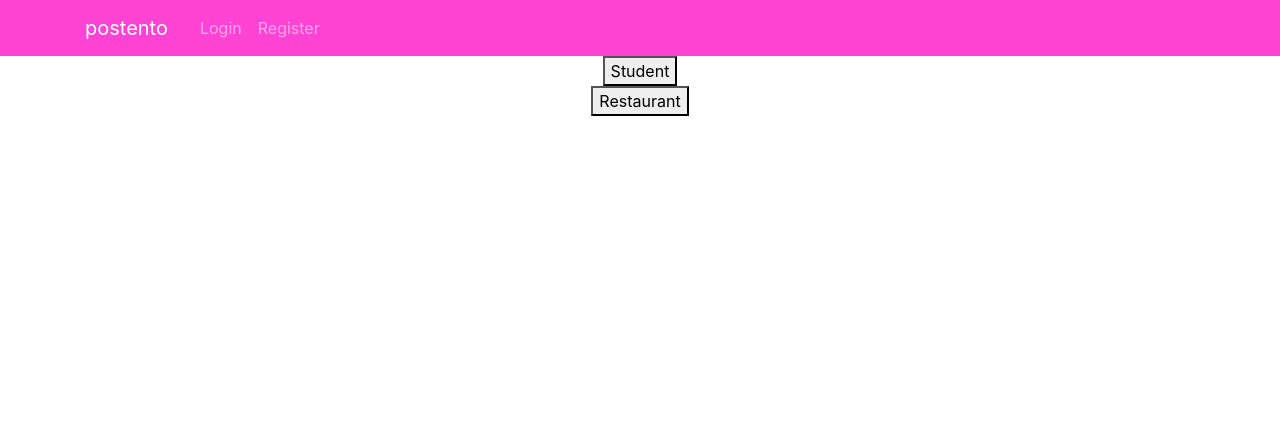
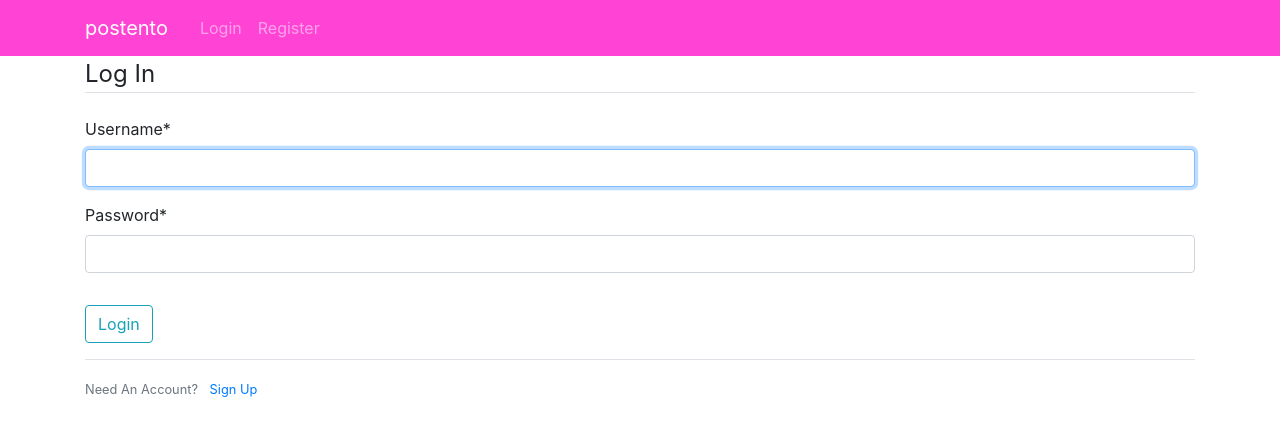
Before and after one commit to Jeanna-Joseph/iwFall2019, a Django app: page /login/ in a window 1280 px wide. Shown: the top 436 px of the page. Run offline with Django 3.2, Linux system fonts and the light colour scheme; some libraries are stand-ins or nearby versions.

Commit message:
commit changes

```diff
--- a/app/templates/app/login.html
+++ b/app/templates/app/login.html
@@ -1,15 +1,21 @@
 {% extends "app/base.html" %}
+{% load crispy_forms_tags %}
 {% block content %}
      <div class="content-section">
-       <div id="formbox">
-       <form action={% url 'student-login' %}>
-	 <button>Student</button>
-       </form>
-       </div>
-       <div id="formbox">
-       <form action={% url 'restaurant-login' %}>
-         <button>Restaurant</button>
-       </form>
-       </div>
+         <form method="POST" enctype="multipart/form-data">
+	   {% csrf_token %}
+	   <fieldset class="form-group">
+	     <legend class="border-bottom mb-4">Log In</legend>
+	     {{ form|crispy }}
+	   </fieldset>
+	   <div class="form-group">
+	     <button class="btn btn-outline-info" type="submit">Login</button>
+	   </div>
+	 </form>
+	 <div class="border-top pt-3">
+	     <small class="text-muted">
+	       Need An Account? <a class="ml-2" href="{% url 'register' %}">Sign Up</a>
+             </small>
+	 </div>
      </div>
 {% endblock content %}
--- a/app/urls.py
+++ b/app/urls.py
@@ -7,9 +7,7 @@ urlpatterns = [
     path('register/', views.register, name='register'),
     path('student-registration/', views.studentregister, name='student-registration'),
     path('restaurant-registration/', views.restaurantregister, name='restaurant-registration'),
-    path('login/', views.login, name='login'),
-    path('restaurant-login/', auth_views.LoginView.as_view(template_name='app/restaurantlogin.html'), name='restaurant-login'),
-    path('student-login/', auth_views.LoginView.as_view(template_name='app/studentlogin.html'), name='student-login'),
+    path('login/', auth_views.LoginView.as_view(redirect_authenticated_user=True, template_name='app/login.html'), name='login'),
     path('logout/', auth_views.LogoutView.as_view(template_name='app/logout.html'), name='logout'),
     path('student/', views.studenthome, name='student-home'),
 #    path('studentsubmission/', views.studentsubmission, name='student-submission'),
--- a/app/views.py
+++ b/app/views.py
@@ -1,11 +1,9 @@
 from django.shortcuts import render, redirect, render_to_response
 from django.http import HttpResponse
-from django.contrib.auth import get_user_model
 from django.contrib import messages
+from django.contrib.auth.decorators import login_required
 from .forms import *
 from .models import *
-
-User = get_user_model()
 
 # Create your views here.
 def home(request):
@@ -19,8 +17,11 @@ def home(request):
 def studenthome(request):
     if request.user.is_authenticated:
         student = request.user.is_student
+        if (student == False):
+            return redirect('restaurant-home')
     else:
         student = False
+        return redirect('home')
 
     context = {
         'postPostings': RestaurantPostPosting.objects.all(),
@@ -34,6 +35,7 @@ def studenthome(request):
 def register(request):
     if request.user.is_authenticated:
         student = request.user.is_student
+        return redirect('homepage')
     else:
         student = False
     return render(request, 'app/register.html', {'loggedIn': request.user.is_authenticated, 'student': student})
@@ -41,6 +43,7 @@ def register(request):
 def studentregister(request):
     if request.user.is_authenticated:
         student = request.user.is_student
+        return redirect('homepage')
     else:
         student = False
 
@@ -70,6 +73,7 @@ def studentregister(request):
 def restaurantregister(request):
     if request.user.is_authenticated:
         student = request.user.is_student
+        return redirect('homepage')
     else:
         student = False
 
@@ -99,24 +103,13 @@ def restaurantregister(request):
 def login(request):
     if request.user.is_authenticated:
         student = request.user.is_student
+        if (student == True):
+            return redirect('student-home')
+        else:
+            return redirect('restaurant-home')
     else:
-        student = 0
-
+        student = False
     return render(request, 'app/login.html', {'loggedIn': request.user.is_authenticated, 'student': student})
-
-def studentlogin(request):
-    if request.user.is_authenticated:
-        student = request.user.is_student
-    else:
-        student = 0
-    return render(request, 'app/studentlogin.html', {'loggedIn': request.user.is_authenticated, 'student': student})
-
-def restaurantlogin(request):
-    if request.user.is_authenticated:
-        student = request.user.is_student
-    else:
-        student = 0
-    return render(request, 'app/restaurantlogin.html', {'loggedIn': request.user.is_authenticated, 'student': student})
 
 def homepage(request):
     if request.user.is_authenticated:
@@ -128,13 +121,18 @@ def homepage(request):
 def restauranthome(request):
     if request.user.is_authenticated:
         student = request.user.is_student
+        if (student == True):
+            return redirect('student-home')
     else:
-        student = 0
+        return redirect('home')
 
     return render(request, 'app/restauranthome.html', {'loggedIn': request.user.is_authenticated, 'student': student})
 
 def logout(request):
-    return render(request, 'app/logout.html', {'loggedIn': 0, 'student': 0})
+    if request.user.is_authenticated:
+        return render(request, 'app/logout.html', {'loggedIn': False, 'student': False})
+    else:
+        return redirect('home')
 
 #def studentsubmission(request):
 #    if request.method == 'POST':
--- a/postentoApplication/settings.py
+++ b/postentoApplication/settings.py
@@ -126,4 +126,5 @@ USE_TZ = True
 
 STATIC_URL = '/static/'
 CRISPY_TEMPLATE_PACK = 'bootstrap4'
-LOGIN_REDIRECT_URL = '/homepage'
+LOGIN_URL = '/login/'
+LOGIN_REDIRECT_URL = '/homepage/'
```
Also changed, not shown: app/templates/app/register.html (+4 -10 lines), app/templates/app/restaurantlogin.html (deleted, +0 -21 lines), app/templates/app/studentlogin.html (deleted, +0 -21 lines), requirements.txt (+36 -2 lines), 2 other files.
